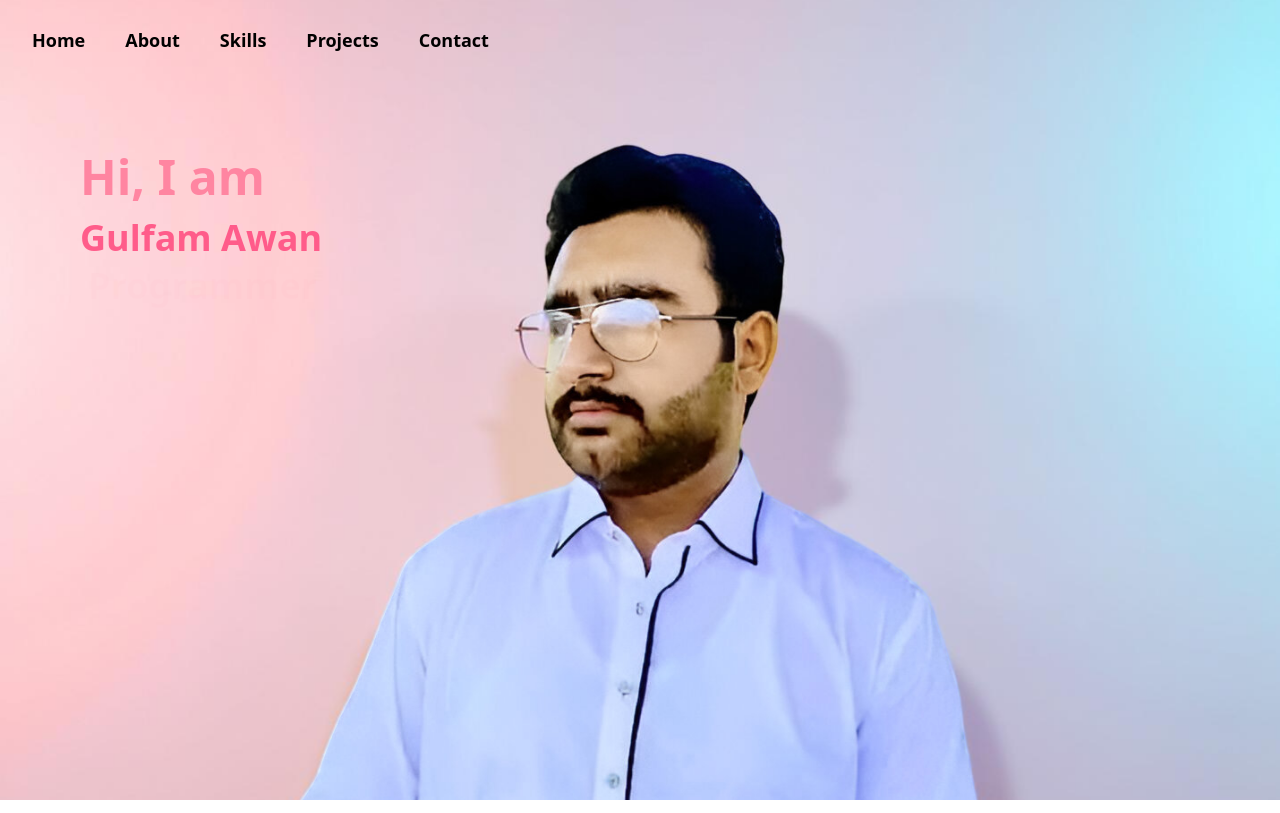
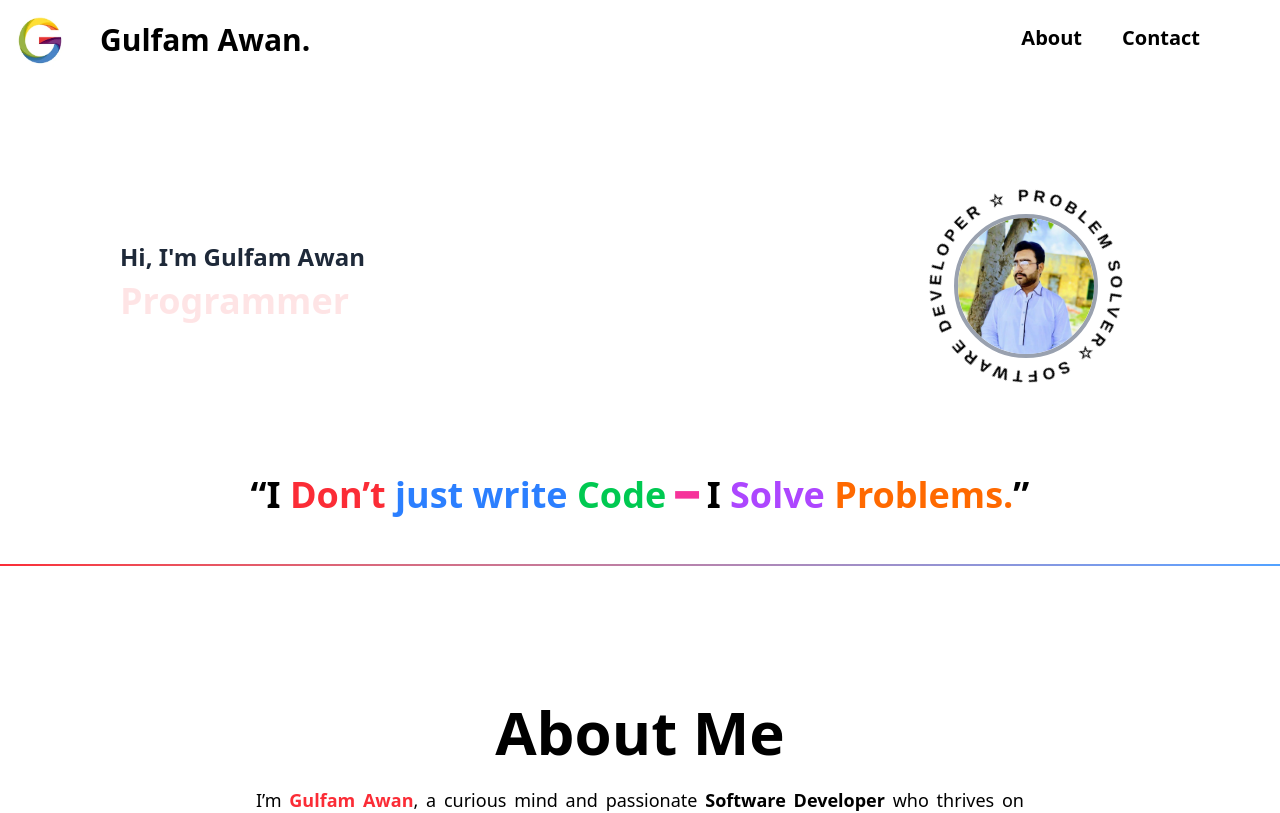
Before and after one commit to GulfamAwan07/Gulfam_Portfolio, a React (Vite) app: page / in a window 1280 px wide. Shown: the top 813 px of the page. Built offline with nearby package versions, Linux system fonts and the light colour scheme.

Commit message:
update the Hero Section

```diff
--- a/src/Components/About.jsx
+++ b/src/Components/About.jsx
@@ -7,43 +7,6 @@ const About = () => {
         <h1 className="text-4xl mt-14 sm:text-5xl md:text-6xl lg:text-7xl xl:text-6xl text-center font-bold">
           About Me
         </h1>
-         <div className="flex items-center justify-center  ">
-      <div className="relative w-[200px] h-[200px] flex items-center justify-center">
-        {/* Profile Image */}
-        <img
-          className="w-24 h-24 rounded-full object-cover border-2  border-gray-400 z-10"
-          src="./pic.jpg"
-          alt="Profile"
-        />
-
-        {/* Circular Text */}
-        <svg
-          viewBox="0 0 200 200"
-          className="absolute w-[200px] h-[200px] animate-spin"
-          style={{
-            animation: 'spin 10s linear infinite',
-          }}
-        >
-          <defs>
-            <path
-              id="circlePath"
-              d="M 100,100 m -55,0 a 55,55 0 1,1 110,0 a 55,55 0 1,1 -110,0"
-            />
-          </defs>
-          <text
-            fill="black"
-            fontSize="12"
-            fontWeight="600"
-            letterSpacing="2px"
-            fontFamily="Arial, sans-serif"
-          >
-            <textPath href="#circlePath" startOffset="0%">
-              ☆ SOFTWARE DEVELOPER   ☆ PROGRAMMER
-            </textPath>
-          </text>
-        </svg>
-      </div>
-    </div>
       </div>
       <p className="max-w-3xl mx-auto text-justify text-xl sm:text-lg leading-relaxed sm:leading-loose w-full px-4  sm:px-0 mt-5">
         I’m <span className="font-bold text-red-500">Gulfam Awan</span>, a
@@ -95,12 +58,15 @@ const About = () => {
           Resume
         </a>
 
-  <Link to="/Contact" className="mt-4 w-fit border-2 px-4 py-2 rounded-3xl text-white bg-gradient-to-r from-red-500 to-blue-300 text-sm font-bold hover:scale-105">Hire Me</Link>
+        <Link
+          to="/Contact"
+          className="mt-4 w-fit border-2 px-4 py-2 rounded-3xl text-white bg-gradient-to-r from-red-500 to-blue-300 text-sm font-bold hover:scale-105"
+        >
+          Hire Me
+        </Link>
       </div>
 
       <div className="h-0.5 mt-10 bg-gradient-to-r from-red-500 to-blue-400"></div>
-
-
     </div>
   );
 };
--- a/src/Components/Hero.jsx
+++ b/src/Components/Hero.jsx
@@ -31,27 +31,71 @@ const Hero = () => {
   }, []);
 
   return (
-    <div className=" text-black bg-[url('/image/myPic.png')] w-screen h-screen bg-cover bg-center py-16 px-4 sm:px-10 lg:px-20">
-      <div className="flex flex-col-reverse lg:flex-row items-center justify-between gap-12">
-        <div className="max-w-xl text-center lg:text-left">
-          <h1 className="font-bold text-3xl sm:text-4xl md:text-5xl mt-1 text-[#ff85a1] md:mt-20 leading-snug">Hi, I am</h1>
-          <h1 className="mt-2 font-bold text-3xl md:text-4xl  text-[#ff5c8a] sm:text-3xl ">
-            Gulfam Awan
+    <div>
+      <div className="flex flex-col lg:flex-row items-center  justify-between px-6">
+        <div className="max-w-xl text-center  lg:text-left md:mx-24 mt-10">
+          <h1 className="font-bold   md:text-2xl mt-1 text-gray-800 text-lg leading-snug">
+            Hi, I'm Gulfam Awan
           </h1>
 
-          <h3 className="md:text-4xl sm:text-3xl px-2 font-bold mt-2">
-            {" "}
+          <h3 className="md:text-4xl sm:text-3xl font-bold mt-2">
             <span
               ref={textRef}
-              className="text-3xl md:text-4xl mt-0transition-opacity opacity-100 text-[#ff477e] duration-500"
+              className="text-3xl md:text-4xl transition-opacity opacity-100 text-red-500 duration-500"
             >
               Software Developer
             </span>
           </h3>
         </div>
+
+        <div className="relative w-[300px] h-[300px] flex mt-14 mx-20 items-center justify-center">
+          <img
+            className="w-36 h-36 rounded-full object-cover border-4 border-gray-400 z-10"
+            src="./pic.jpg"
+            alt="Profile"
+          />
+
+          {/* Circular Text */}
+          <svg
+            viewBox="0 0 300 300"
+            className="absolute w-[300px] h-[300px] animate-spin"
+            style={{
+              animation: "spin 10s linear infinite",
+            }}
+          >
+            <defs>
+              <path
+                id="circlePath"
+                d="M 150,150 m -85,0 a 85,85 0 1,1 170,0 a 85,85 0 1,1 -170,0"
+              />
+            </defs>
+            <text
+              fill="black"
+              fontSize="16"
+              fontWeight="600"
+              letterSpacing="4px"
+              fontFamily="Arial, sans-serif"
+            >
+              <textPath href="#circlePath" startOffset="0%">
+                ☆ SOFTWARE DEVELOPER ☆ PROBLEM SOLVER
+              </textPath>
+            </text>
+          </svg>
+        </div>
       </div>
 
+      <div className="flex justify-center mt-12">
+        <h1 className="text-xl mx-6 font-semibold md:text-4xl md:font-bold animate-bounce">
+          “I <span className="text-red-500">Don’t </span>{" "}
+          <span className="text-blue-500">just write</span>{" "}
+          <span className="text-green-500">Code</span>{" "}
+          <span className="text-pink-500">━</span> I{" "}
+          <span className="text-purple-500">Solve</span>{" "}
+          <span className="text-orange-500">Problems.</span>”
+        </h1>
+      </div>
 
+      <div className="h-0.5 mt-10 bg-gradient-to-r from-red-500 to-blue-400"></div>
     </div>
   );
 };
--- a/src/Components/Navbar.jsx
+++ b/src/Components/Navbar.jsx
@@ -1,68 +1,20 @@
-import { useState } from "react";
-import { RxHamburgerMenu } from "react-icons/rx";
 import { Link } from "react-router-dom";
-
 const Navbar = () => {
-  const [isOpen, setIsOpen] = useState(false);
-
-  const handleToggleMenu = () => {
-    setIsOpen(!isOpen);
-  };
-
   return (
-    <header className="absolute top-0 left-0 w-full z-10 bg-transparent">
-      <div className="max-w-7xl mx-auto px-4 sm:px-6 lg:px-8 h-20 flex items-center justify-between">
-        <nav className="hidden md:flex gap-10 text-lg font-semibold">
-          <Link className="hover:text-red-500 transition hover:text-xl" to="/">
-            Home
-          </Link>
-          <a className="hover:text-red-500 transition hover:text-xl" href="/About">
-            About
-          </a>
-          <a className="hover:text-red-500 transition hover:text-xl" href="/Skills">
-            Skills
-          </a>
-          <a className="hover:text-red-500 transition hover:text-xl" href="/Project">
-            Projects
-          </a>
-          <a className="hover:text-red-500 transition hover:text-xl" href="/Contact">
-            Contact
-          </a>
-        </nav>
-
-
-
-        <button
-          onClick={handleToggleMenu}
-          className="md:hidden  fixed text-3xl text-black"
-        >
-          <RxHamburgerMenu />
-        </button>
+    <nav className="flex justify-between ">
+      <div className="flex items-center  gap-2 md:gap-5 ">
+        <img className=" w-8 h-8 md:w-20 md:h-20  bg-white" src="/logo.png" />
+        <h1 className="text-xl md:text-3xl font-bold">Gulfam Awan.</h1>
       </div>
-
-      {isOpen && (
-        <div className="md:hidden px-6 fixed py-4  border-t-2 border-b-2 shadow-lg">
-          <nav className="flex flex-col gap-4 text-lg font-semibold">
-            <Link className="hover:text-red-500 transition hover:text-xl" to="/">
-              Home
-            </Link>
-            <a className="hover:text-red-500 transition hover:text-xl" href="/About">
-              About
-            </a>
-            <a className="hover:text-red-500 transition hover:text-xl" href="/Skills">
-              Skills
-            </a>
-            <a className="hover:text-red-500 transition hover:text-xl" href="/Project">
-              Projects
-            </a>
-            <a className="hover:text-red-500 transition hover:text-xl" href="/Contact">
-              Contact
-            </a>
-
-          </nav>
-        </div>
-      )}
-    </header>
+      <div className="flex md:mt-6 md:mx-20 md:text-xl text-md font-semibold gap-2 md:gap-10 mt-1">
+        <Link className="hover:text-red-500" to="/About">
+          About
+        </Link>
+        <Link className="hover:text-red-500" to="/Contact">
+          Contact
+        </Link>
+      </div>
+    </nav>
   );
 };
 
```
Also changed, not shown: public/logo.png (added). Lines whose indentation alone changed are shown as unchanged.
